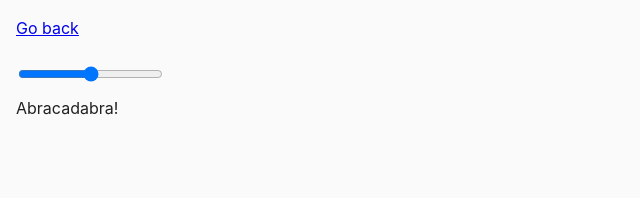
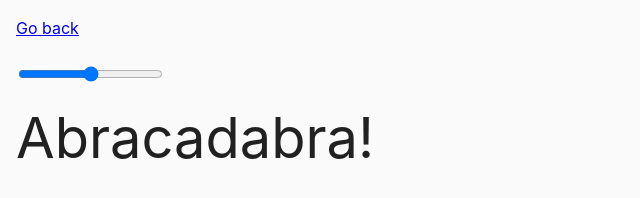
Before and after one commit to SquareEnix-bot/goit-js-hw-06, a plain HTML site: page task-07.html in a window 1280 px wide. Shown: the whole page, without its empty margins (0-640 px from the left). Drawn offline with Linux system fonts and the light colour scheme.

Commit message:
task-7 v1.0

```diff
--- a/js/task-07.js
+++ b/js/task-07.js
@@ -0,0 +1,6 @@
+const controlEl = document.querySelector('#font-size-control');
+const textToChange = document.querySelector('#text');
+
+textToChange.style.fontSize = controlEl.value + 'px';
+
+controlEl.addEventListener("input", () => textToChange.style.fontSize = controlEl.value + 'px');
```
Also changed, not shown: index.html (+1 -1 lines).
